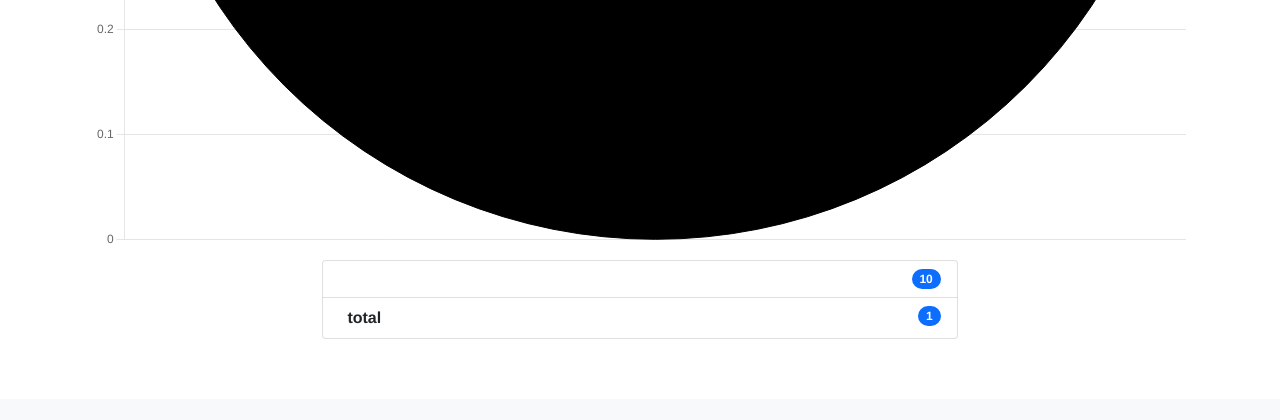
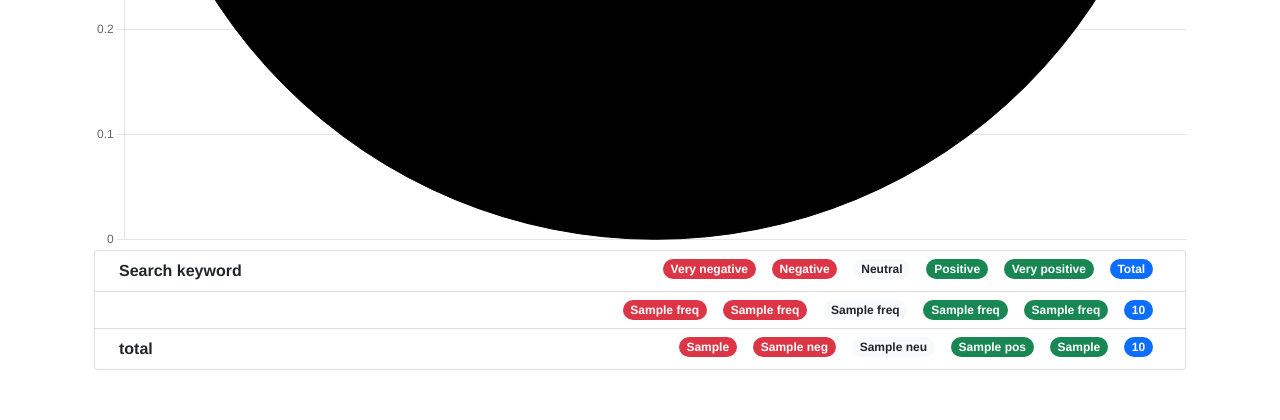
Before and after one commit to Pesinn/DataMining, a Flask app: template Frontend/templates/sentiment.html in a window 1280 px wide. Shown: the part 2868-3288 px from the top of the page. Before the commit the page ends 3207 px from the top, so only its background shows below. Run offline with Flask 2, Linux system fonts and the light colour scheme; the template is opened without the code that fills it: most values are stand-ins (such as "Sample title", 1, 10 or a date in 2020); some libraries are stand-ins or nearby versions.

Commit message:
F: Article count statistics improved

```diff
--- a/Frontend/templates/sentiment.html
+++ b/Frontend/templates/sentiment.html
@@ -44,14 +44,31 @@
 <h3>Articles count</h3>
 <canvas id="count" width="600" height="400"></canvas>
 
-<div class="Sentiment-Counter">
+<div>
   <ul class="list-group">
+    <li class="list-group-item d-flex justify-content-between align-items-start">
+      <div class="ms-2 me-auto">
+        <div class="fw-bold">Search keyword</div>
+      </div>
+      <span class="badge bg-danger rounded-pill u-marginRight">Very negative</span>
+      <span class="badge bg-danger rounded-pill u-marginRight">Negative</span>
+      <span class="badge bg-light text-dark rounded-pill u-marginRight">Neutral</span>
+      <span class="badge bg-success rounded-pill u-marginRight">Positive</span>
+      <span class="badge bg-success rounded-pill u-marginRight">Very positive</span>
+      <span class="badge bg-primary rounded-pill u-marginRight">Total</span>
+    </li>
+
   {% for i in data %}
     <li class="list-group-item d-flex justify-content-between align-items-start">
       <div class="ms-2 me-auto">
-        <div class="fw-bold">{{i.search[0]}}</div>
+        <div>{{i.search[0]}}</div>
       </div>
-      <span class="badge bg-primary rounded-pill">{{i.articles_count.total}}</span>
+      <span class="badge bg-danger rounded-pill u-marginRight">{{i.sentiment_analysis["compound"]["lowest"]["freq"]}}</span>
+      <span class="badge bg-danger rounded-pill u-marginRight">{{i.sentiment_analysis["compound"]["low"]["freq"]}}</span>
+      <span class="badge bg-light text-dark rounded-pill u-marginRight">{{i.sentiment_analysis["compound"]["middle"]["freq"]}}</span>
+      <span class="badge bg-success rounded-pill u-marginRight">{{i.sentiment_analysis["compound"]["high"]["freq"]}}</span>
+      <span class="badge bg-success rounded-pill u-marginRight">{{i.sentiment_analysis["compound"]["highest"]["freq"]}}</span>
+      <span class="badge bg-primary rounded-pill u-marginRight">{{i.articles_count.total}}</span>
     </li>
   {% endfor %}
 
@@ -59,7 +76,12 @@
     <div class="ms-2 me-auto">
       <div class="fw-bold">total</div>
     </div>
-    <span class="badge bg-primary rounded-pill">{{art_count}}</span>
+    <span class="badge bg-danger rounded-pill u-marginRight">{{art_count["v_neg"]}}</span>
+    <span class="badge bg-danger rounded-pill u-marginRight">{{art_count["neg"]}}</span>
+    <span class="badge bg-light text-dark rounded-pill u-marginRight">{{art_count["neu"]}}</span>
+    <span class="badge bg-success rounded-pill u-marginRight">{{art_count["pos"]}}</span>
+    <span class="badge bg-success rounded-pill u-marginRight">{{art_count["v_pos"]}}</span>
+    <span class="badge bg-primary rounded-pill u-marginRight">{{art_count["total"]}}</span>
   </li>
 
   </ul>
```
Also changed, not shown: Frontend/static/code/domain/articles/articles_factory.py (+22 -3 lines).
